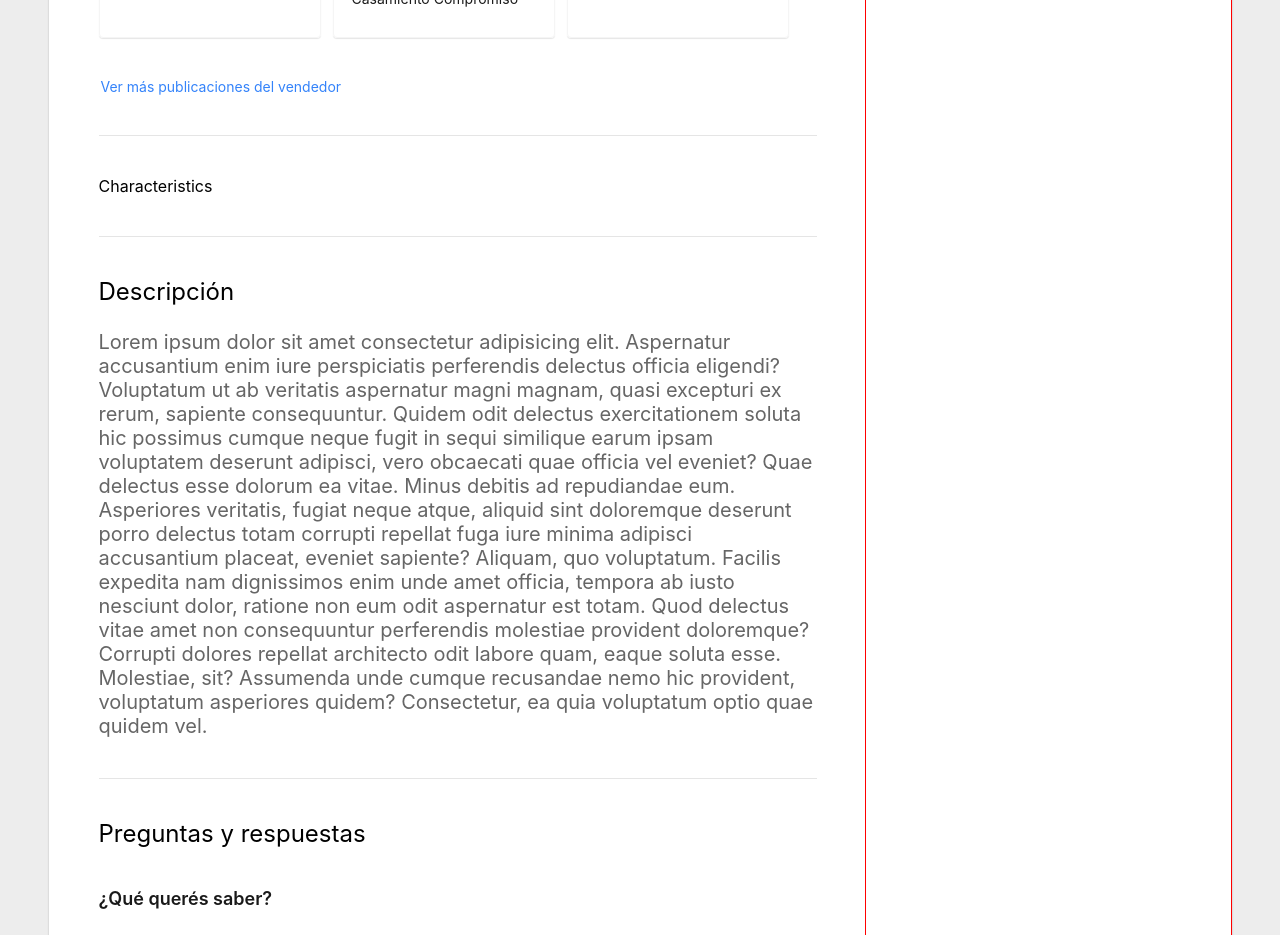
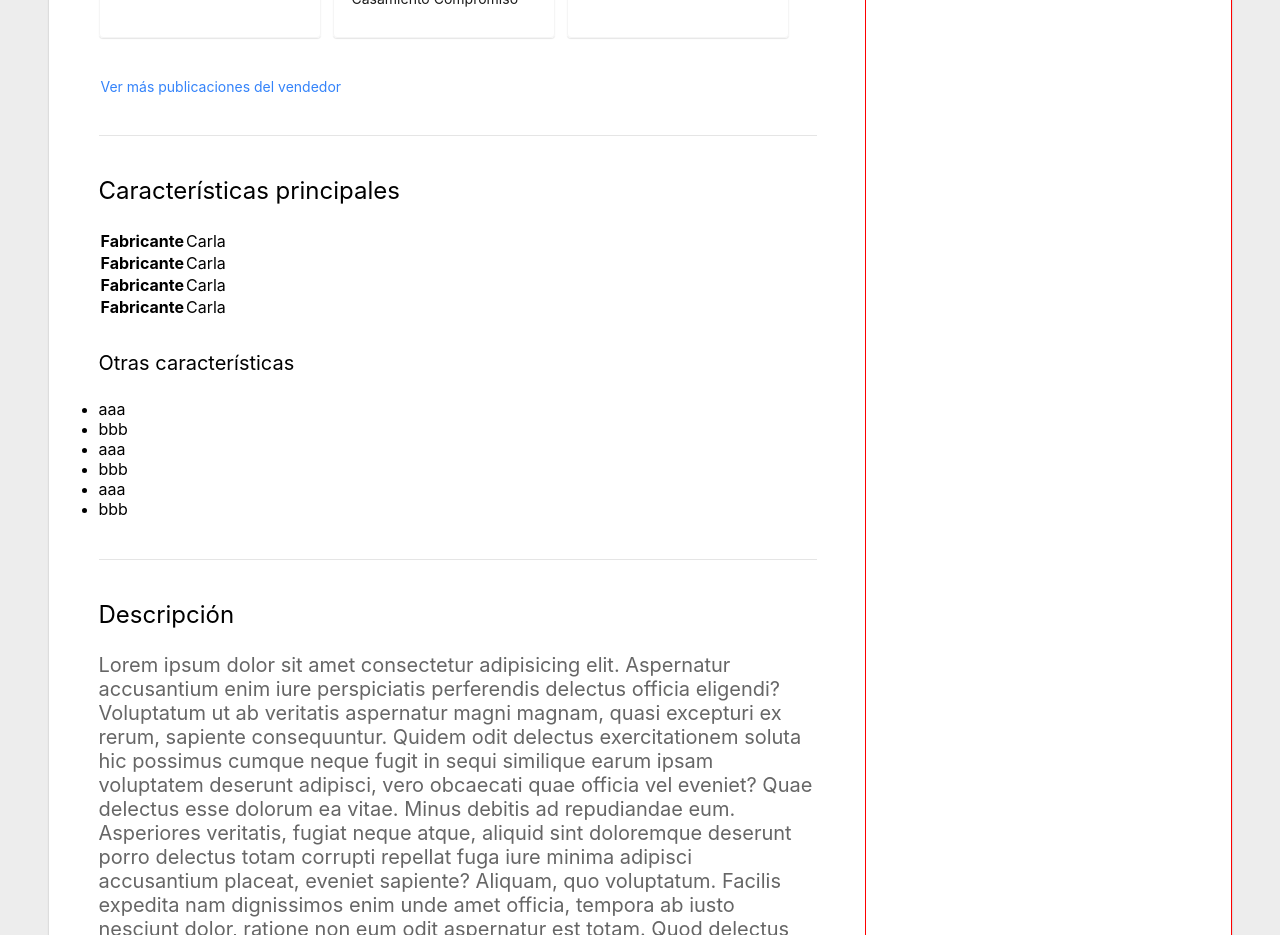
Before and after one commit to Carla1Z/mercadolibre-clone, a React (Create React App) app: page / in a window 1280 px wide. Shown: the part 1160-2095 px from the top of the page. Built offline with nearby package versions, Linux system fonts and the light colour scheme.

Commit message:
maquetado caracteristicas

```diff
--- a/src/components/Product/Characteristics/Characteristics.module.css
+++ b/src/components/Product/Characteristics/Characteristics.module.css
@@ -4,3 +4,16 @@
   border-top: 1px solid rgba(0, 0, 0, 0.1);
   padding: 40px 0;
 }
+
+.title {
+  font-weight: 400;
+  font-size: 24px;
+  margin-bottom: 24px;
+}
+
+.subtitle{
+  font-size: 20px;
+  margin-top: 32px;
+  padding-bottom: 24px;
+  font-weight: 400;
+}
--- a/src/components/Product/Characteristics/index.jsx
+++ b/src/components/Product/Characteristics/index.jsx
@@ -1,9 +1,42 @@
-import styles from "./Characteristics.module.css"
+import styles from "./Characteristics.module.css";
 
 function Characteristics() {
   return (
-    <div className={styles.characteristics}>Characteristics</div>
-  )
+    <div className={styles.characteristics}>
+      <h2 className={styles.title}>Características principales</h2>
+      <table>
+        <tr>
+          <th>Fabricante</th>
+          <td>Carla</td>
+        </tr>
+        <tr>
+          <th>Fabricante</th>
+          <td>Carla</td>
+        </tr>
+        <tr>
+          <th>Fabricante</th>
+          <td>Carla</td>
+        </tr>
+        <tr>
+          <th>Fabricante</th>
+          <td>Carla</td>
+        </tr>
+      </table>
+      <h3 className={styles.subtitle}>Otras características</h3>
+      <ul>
+        <li>aaa</li>
+        <li>bbb</li>
+      </ul>
+      <ul>
+        <li>aaa</li>
+        <li>bbb</li>
+      </ul>
+      <ul>
+        <li>aaa</li>
+        <li>bbb</li>
+      </ul>
+    </div>
+  );
 }
 
-export default Characteristics
+export default Characteristics;
```
